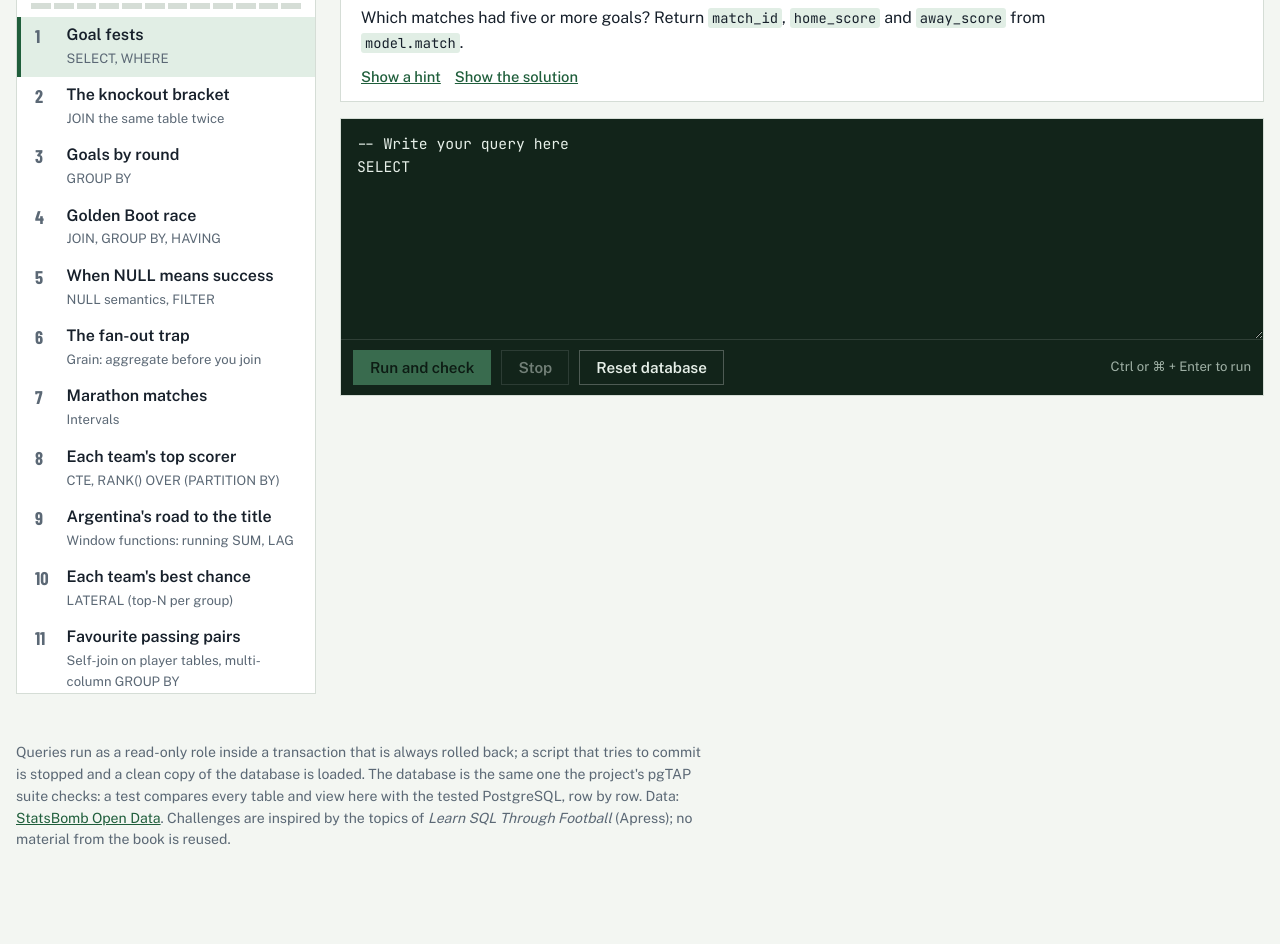
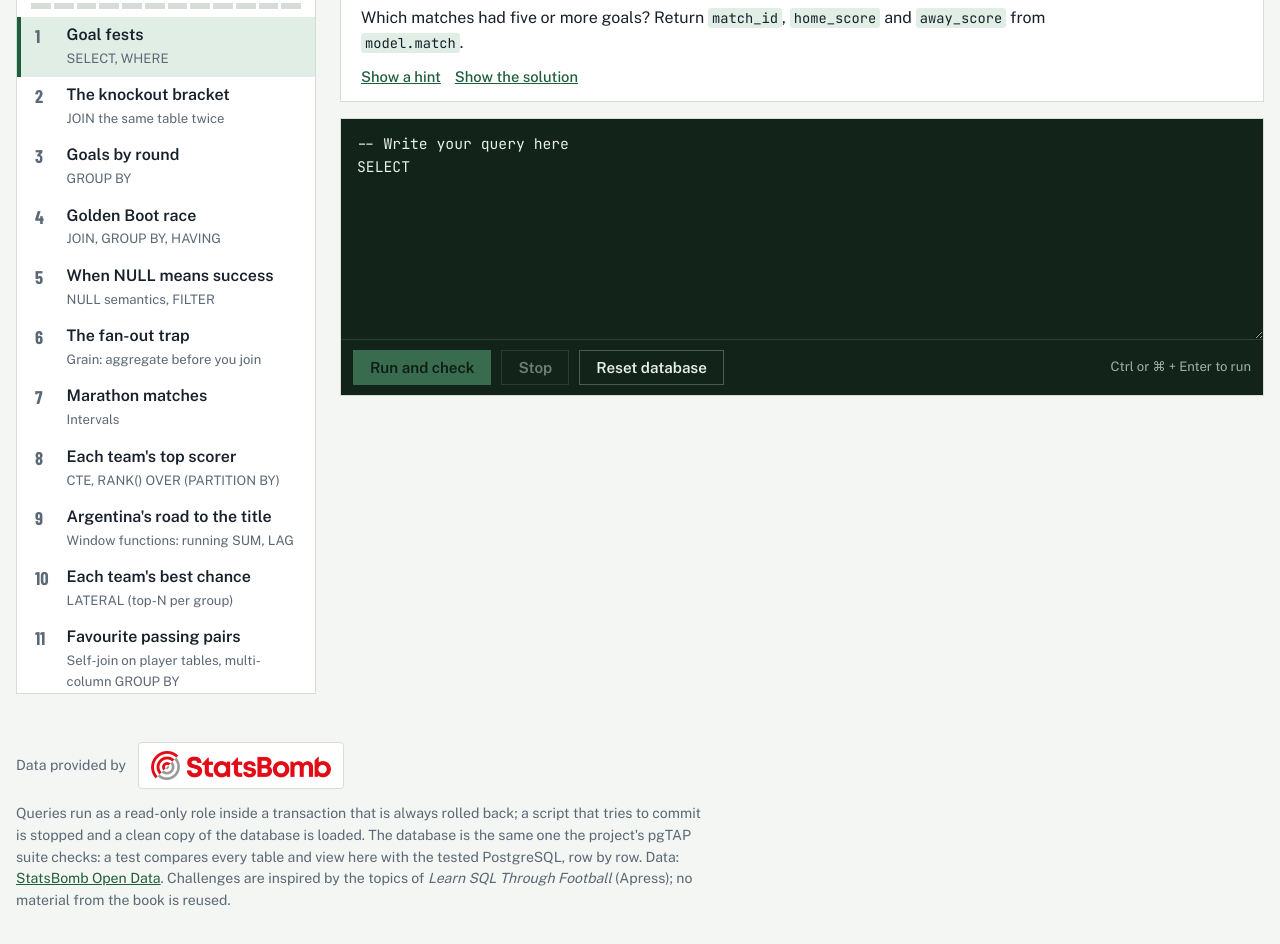
Before and after one commit to preet-portfolio/football-analytics-sql, a plain HTML site: page site/playground/index.html in a window 1280 px wide. Shown: the part 341-1285 px from the top of the page. Before the commit the page ends 1254 px from the top, so only its background shows below. Drawn offline with nearby package versions, Linux system fonts and the light colour scheme.

Commit message:
Credit StatsBomb with its logo on both pages and in the README
StatsBomb's open-data terms ask published work to name StatsBomb as the
source and use its logo. The logo is the official lockup from their
open-data repository, resized to 720 px.

Co-Authored-By: Claude Opus 5.5 <noreply@anthropic.com>

```diff
--- a/site/playground/index.html
+++ b/site/playground/index.html
@@ -102,6 +102,9 @@
   .result th { position: sticky; top: 0; background: var(--sheet); font-weight: 600; box-shadow: 0 1px 0 var(--rule); }
   .result td.n { text-align: right; font-variant-numeric: tabular-nums; }
   .result td.null { color: var(--muted); font-style: italic; }
+  .data-credit { display: flex; align-items: center; gap: 12px; flex-wrap: wrap; margin: 0 0 12px; }
+  .sb-logo { display: inline-block; background: #ffffff; padding: 8px 12px; border-radius: 4px; line-height: 0; border: 1px solid var(--rule); }
+  .sb-logo img { display: block; width: 180px; height: auto; }
   footer { max-width: 1280px; margin: 32px auto 0; padding: 0 16px 48px; color: var(--muted); font-size: .88rem; }
   footer p { max-width: 80ch; }
 </style>
@@ -149,6 +152,7 @@
 </div>
 
 <footer>
+  <p class="data-credit">Data provided by <a href="https://statsbomb.com" class="sb-logo"><img src="../assets/statsbomb-logo.png" alt="StatsBomb" width="180" height="29"></a></p>
   <p>Queries run as a read-only role inside a transaction that is always rolled back; a script that tries to commit is stopped and a clean copy of the database is loaded. The database is the same one the project's pgTAP suite checks: a test compares every table and view here with the tested PostgreSQL, row by row. Data: <a href="https://github.com/statsbomb/open-data">StatsBomb Open Data</a>. Challenges are inspired by the topics of <cite>Learn SQL Through Football</cite> (Apress); no material from the book is reused.</p>
 </footer>
 
```
Also changed, not shown: site/index.html (+4 -0 lines), README.md, site/assets/statsbomb-logo.png (added).
